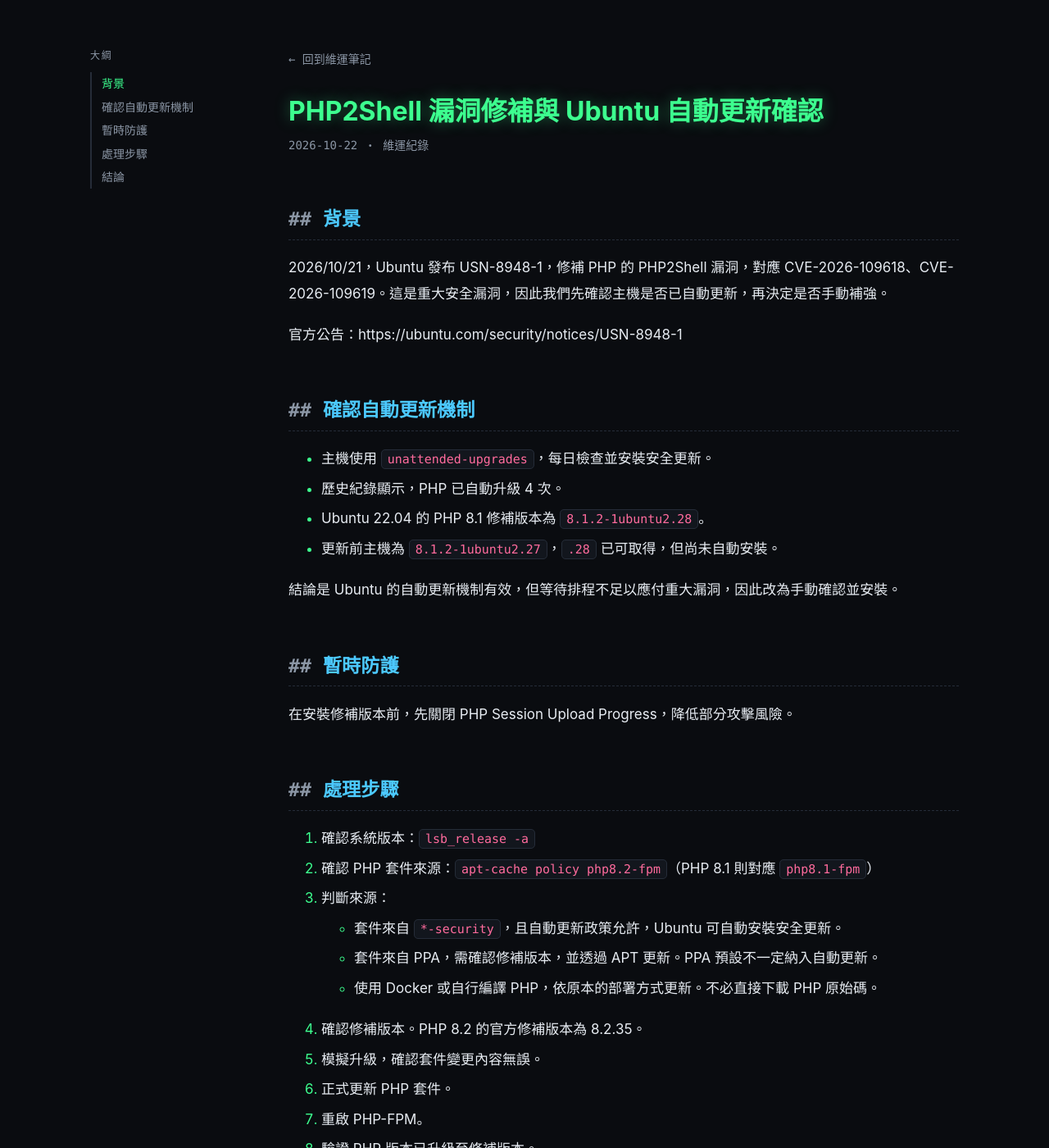
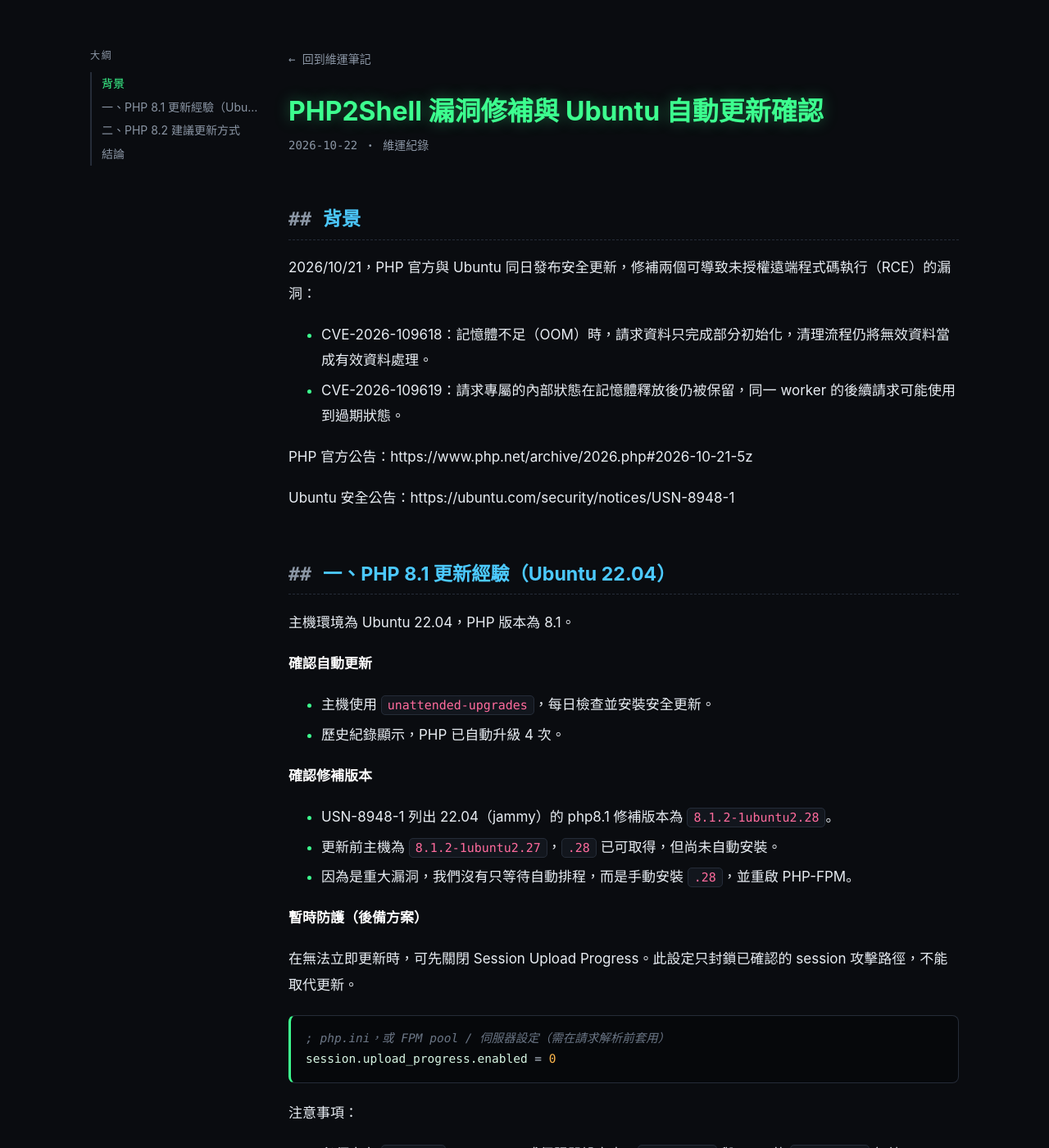
Before and after one commit to shanchiehchiu/ops-notes, a Jekyll site: the page built from php2shell-patch.md, in a window 1280 px wide and 1400 px high. Shown: the whole window at 82% size. Built offline with Jekyll 4.4.1, drawn with Linux system fonts in a browser that asks for light colours; some of the changed text lies outside the part shown.

Commit message:
docs(linode): 分拆 PHP 8.1 更新經驗與 PHP 8.2 建議流程並補事實查核
Co-Authored-By: Claude Haiku 5.5 <noreply@anthropic.com>

````diff
--- a/php2shell-patch.md
+++ b/php2shell-patch.md
@@ -10,40 +10,78 @@ permalink: /php2shell-patch/
 
 ## 背景
 
-2026/10/21，Ubuntu 發布 USN-8948-1，修補 PHP 的 PHP2Shell 漏洞，對應 CVE-2026-109618、CVE-2026-109619。這是重大安全漏洞，因此我們先確認主機是否已自動更新，再決定是否手動補強。
+2026/10/21，PHP 官方與 Ubuntu 同日發布安全更新，修補兩個可導致未授權遠端程式碼執行（RCE）的漏洞：
 
-官方公告：https://ubuntu.com/security/notices/USN-8948-1
+- CVE-2026-109618：記憶體不足（OOM）時，請求資料只完成部分初始化，清理流程仍將無效資料當成有效資料處理。
+- CVE-2026-109619：請求專屬的內部狀態在記憶體釋放後仍被保留，同一 worker 的後續請求可能使用到過期狀態。
 
-## 確認自動更新機制
+PHP 官方公告：https://www.php.net/archive/2026.php#2026-10-21-5z
+
+Ubuntu 安全公告：https://ubuntu.com/security/notices/USN-8948-1
+
+## 一、PHP 8.1 更新經驗（Ubuntu 22.04）
+
+主機環境為 Ubuntu 22.04，PHP 版本為 8.1。
+
+**確認自動更新**
 
 - 主機使用 `unattended-upgrades`，每日檢查並安裝安全更新。
 - 歷史紀錄顯示，PHP 已自動升級 4 次。
-- Ubuntu 22.04 的 PHP 8.1 修補版本為 `8.1.2-1ubuntu2.28`。
+
+**確認修補版本**
+
+- USN-8948-1 列出 22.04（jammy）的 php8.1 修補版本為 `8.1.2-1ubuntu2.28`。
 - 更新前主機為 `8.1.2-1ubuntu2.27`，`.28` 已可取得，但尚未自動安裝。
+- 因為是重大漏洞，我們沒有只等待自動排程，而是手動安裝 `.28`，並重啟 PHP-FPM。
 
-結論是 Ubuntu 的自動更新機制有效，但等待排程不足以應付重大漏洞，因此改為手動確認並安裝。
+**暫時防護（後備方案）**
 
-## 暫時防護
+在無法立即更新時，可先關閉 Session Upload Progress。此設定只封鎖已確認的 session 攻擊路徑，不能取代更新。
 
-在安裝修補版本前，先關閉 PHP Session Upload Progress，降低部分攻擊風險。
+```ini
+; php.ini，或 FPM pool / 伺服器設定（需在請求解析前套用）
+session.upload_progress.enabled = 0
+```
 
-## 處理步驟
+注意事項：
+
+- 必須寫在 `php.ini`、FPM pool 或伺服器設定中。`ini_set()` 與 FPM 的 `.user.ini` 無效。
+- 修改後，必須重啟所有 PHP worker。
+- 本次我們已關閉此設定，作為暫時防護。
+
+**PHP 官方提到的其他緩解措施（僅供參考，同樣不能取代更新）**
+
+- CVE-2026-109618：可考慮設定 `memory_limit=-1`（建議以 `php_admin_value` 設定），並調整 `post_max_size` 與 `upload_max_filesize`；避免使用 `RLIMIT_AS` 或 `RLIMIT_DATA`。
+- 隱藏錯誤訊息（`error_reporting`、`display_errors`、`@`）無法防護這兩個漏洞。
+
+**經驗小結**
+
+- 自動更新機制有效，但重大漏洞應主動確認修補版本並手動安裝。
+- 22.04 的 PHP 8.1 仰賴 Ubuntu 回補修補。PHP 官方已不再為 8.1 發布更新，長期應規劃升級至仍受支援的版本。
+
+## 二、PHP 8.2 建議更新方式
+
+PHP 8.2 的官方修補版本為 `8.2.35`。USN-8948-1 未列出 php8.2，因此不能假設 Ubuntu 安全源會自動提供 8.2 的修補。
+
+建議依下列順序處理：
 
 1. 確認系統版本：`lsb_release -a`
-2. 確認 PHP 套件來源：`apt-cache policy php8.2-fpm`（PHP 8.1 則對應 `php8.1-fpm`）
-3. 判斷來源：
-   - 套件來自 `*-security`，且自動更新政策允許，Ubuntu 可自動安裝安全更新。
-   - 套件來自 PPA，需確認修補版本，並透過 APT 更新。PPA 預設不一定納入自動更新。
-   - 使用 Docker 或自行編譯 PHP，依原本的部署方式更新。不必直接下載 PHP 原始碼。
-4. 確認修補版本。PHP 8.2 的官方修補版本為 8.2.35。
-5. 模擬升級，確認套件變更內容無誤。
-6. 正式更新 PHP 套件。
-7. 重啟 PHP-FPM。
-8. 驗證 PHP 版本已升級至修補版本。
+2. 確認 PHP 8.2 套件來源：`apt-cache policy php8.2-fpm`
+3. 依來源判斷：
+   - 來自 Ubuntu 官方套件（`*-security`）：依 USN 的版本更新，並確認自動更新政策是否涵蓋。
+   - 來自 Ondřej PPA：PPA 不一定納入自動更新，需確認 PPA 已發布 `8.2.35` 等修補版本，再透過 APT 手動更新。
+   - 使用 Docker 或自行編譯：依原本的部署方式更新，不必直接下載 PHP 原始碼。
+4. 模擬升級，確認套件變更內容無誤。
+5. 正式更新 PHP 套件。
+6. 重啟 PHP-FPM 或所有 PHP worker。
+7. 驗證 PHP 版本已升級至修補版本。
+
+在更新完成前，可先套用上方的 `session.upload_progress.enabled = 0` 作為後備方案。
 
 ## 結論
 
-- 已完成：PHP 升級至修補版本。
-- 已完成：關閉 PHP Session Upload Progress，作為暫時防護。
-- 已確認：主機已啟用自動安全更新，且修補版本已由 Ubuntu 發布。
-- 注意：PHP 8.2 與 PHP 8.1 的處理方式不同，應先以 `lsb_release -a` 與 `apt-cache policy` 確認實際版本與來源，再套用對應步驟。
+- 已完成：主機 PHP 8.1 升級至 `8.1.2-1ubuntu2.28`（依 USN-8948-1）。
+- 已完成：關閉 Session Upload Progress，作為暫時防護。
+- 已確認：主機已啟用自動安全更新，但重大漏洞應手動確認與安裝。
+- 未確認：PHP 8.2 的修補來源。依上方步驟 2 確認後再決定。
+- 長期建議：規劃將 PHP 8.1 升級至受支援版本。
````
